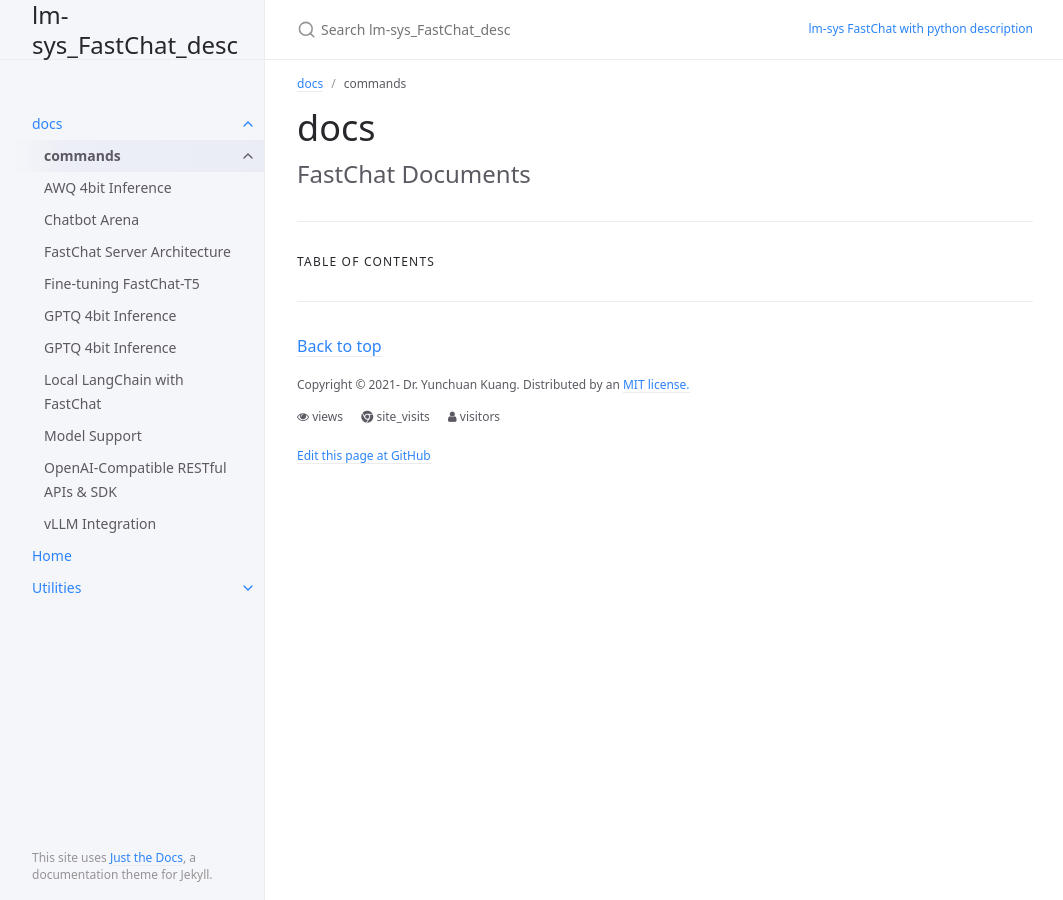
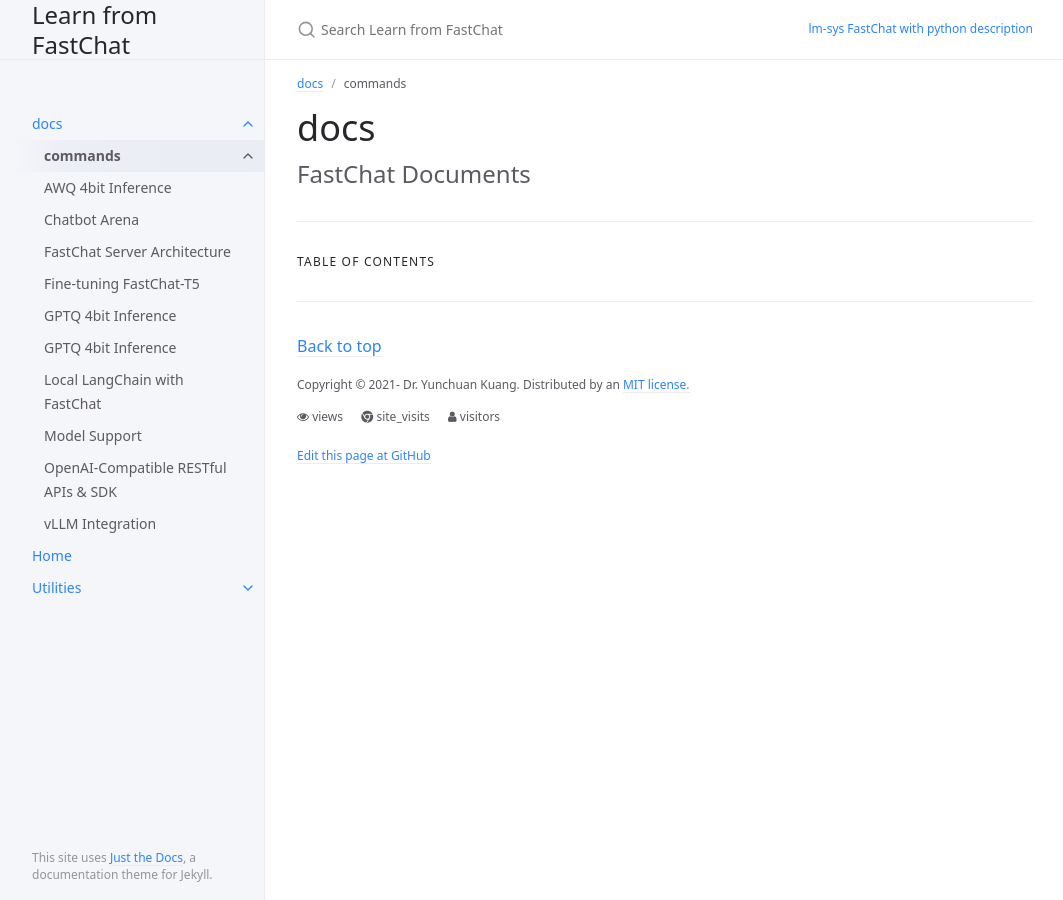
Before and after one commit to sinotec2/lmsys-fastchat, a Jekyll site: the page built from docs/commands/commands.md, in a window 1280 px wide. Shown: the whole page, without its empty margins (107-1170 px from the left). Built offline with Jekyll 4.4.1, drawn with Linux system fonts in a browser that asks for light colours; comment, search, counter and statistics services are not loaded.

Commit message:
Update _config.yml

```diff
--- a/_config.yml
+++ b/_config.yml
@@ -13,7 +13,7 @@
 # you will see them accessed via {{ site.title }}, {{ site.github_repo }}, and so on.
 # You can create any custom variable you would like, and they will be accessible
 # in the templates via {{ site.myvariable }}.
-title: lm-sys_FastChat_desc
+title: Learn from FastChat
 description: lm-sys FastChat with python description
 baseurl: "/lmsys-fastchat" # the subpath of your site, e.g. /blog
 url: "https://sinotec2.github.io" # the base hostname & protocol for your site, e.g. http://example.com
```
